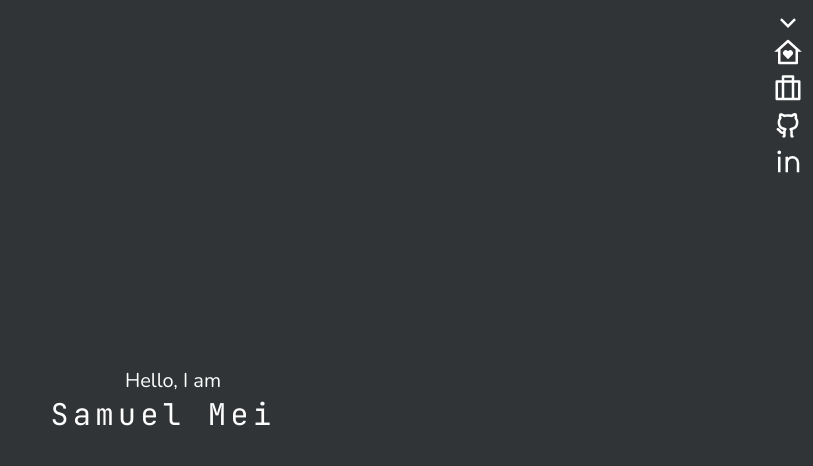
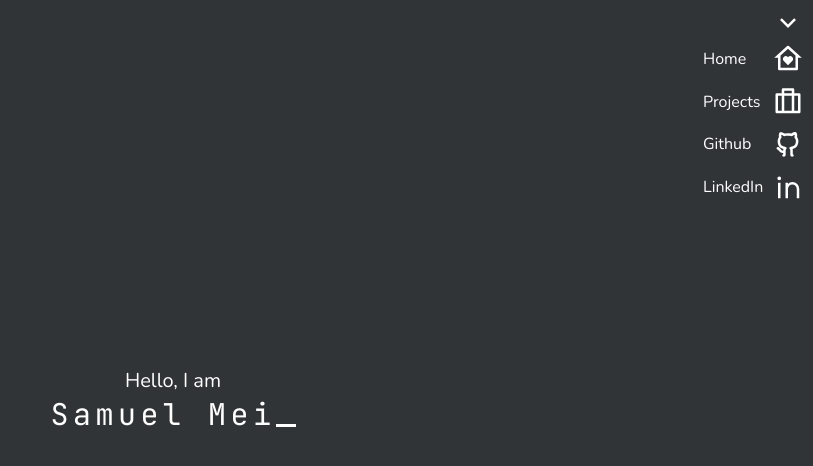
Before and after one commit to SamooMei/Sammei, a React app: page / in a window 1280 px wide. Shown: the whole page, without its empty margins (467-1280 px from the left). Built offline with nearby package versions, Linux system fonts and the light colour scheme.

Commit message:
New Navbar

```diff
--- a/src/components/Navbar/index.js
+++ b/src/components/Navbar/index.js
@@ -22,18 +22,33 @@ const Navbar = () => {
 				)}
 			</div>
 			<div className={`navbar__content ${nav ? 'active' : ''}`}>
+				<div className={'navbar__content__ref'}>
+					<div className={'names'}>Home</div>
 					<a href={'/'}>
 						<RiHomeHeartLine className={'icons'} />
 					</a>
+				</div>
+
+				<div className={'navbar__content__ref'}>
+					<div className={'names'}>Projects</div>
 					<a href={'/Projects'}>
 						<RiBriefcase3Line className={'icons'} />
 					</a>
+				</div>
+
+				<div className={'navbar__content__ref'}>
+					<div className={'names'}>Github</div>
 					<a href={'https://github.com/SamooMei'}>
 						<RiGithubLine className={'icons'} />
 					</a>
+				</div>
+
+				<div className={'navbar__content__ref'}>
+					<div className={'names'}>LinkedIn</div>
 					<a href={'https://linkedin.com/in/samuelmei/'}>
 						<RiLinkedinLine className={'icons'} />
 					</a>
+				</div>
 			</div>
 		</div>
 	);
--- a/src/components/Navbar/index.scss
+++ b/src/components/Navbar/index.scss
@@ -3,16 +3,34 @@
 	right: 10px;
 	z-index: 1;
 
+	display: flex;
+	flex-direction: column;
+
 	&__switch {
 		display: flex;
 		flex-direction: column;
-    justify-content: flex-end;
+		align-self: flex-end;
 	}
 
 	&__content {
 		display: flex;
 		flex-direction: column;
 		align-items: flex-end;
+    justify-content: space-around;
+    height: 170px;
+
+		&__ref {
+			display: flex;
+			justify-content: space-between;
+			width: 100px;
+			height: 30px;
+		}
+	}
+
+	& .names {
+		text-align: center;
+		vertical-align: middle;
+		line-height: 30px;
 	}
 
 	& .icons {
@@ -23,4 +41,12 @@
 	& .active {
 		display: none;
 	}
+
+  .home {
+    visibility: hidden;
   }
+
+  .homeico:hover .home {
+    visibility: visible;
+  }
+}
```
Lines whose indentation alone changed are shown as unchanged.
